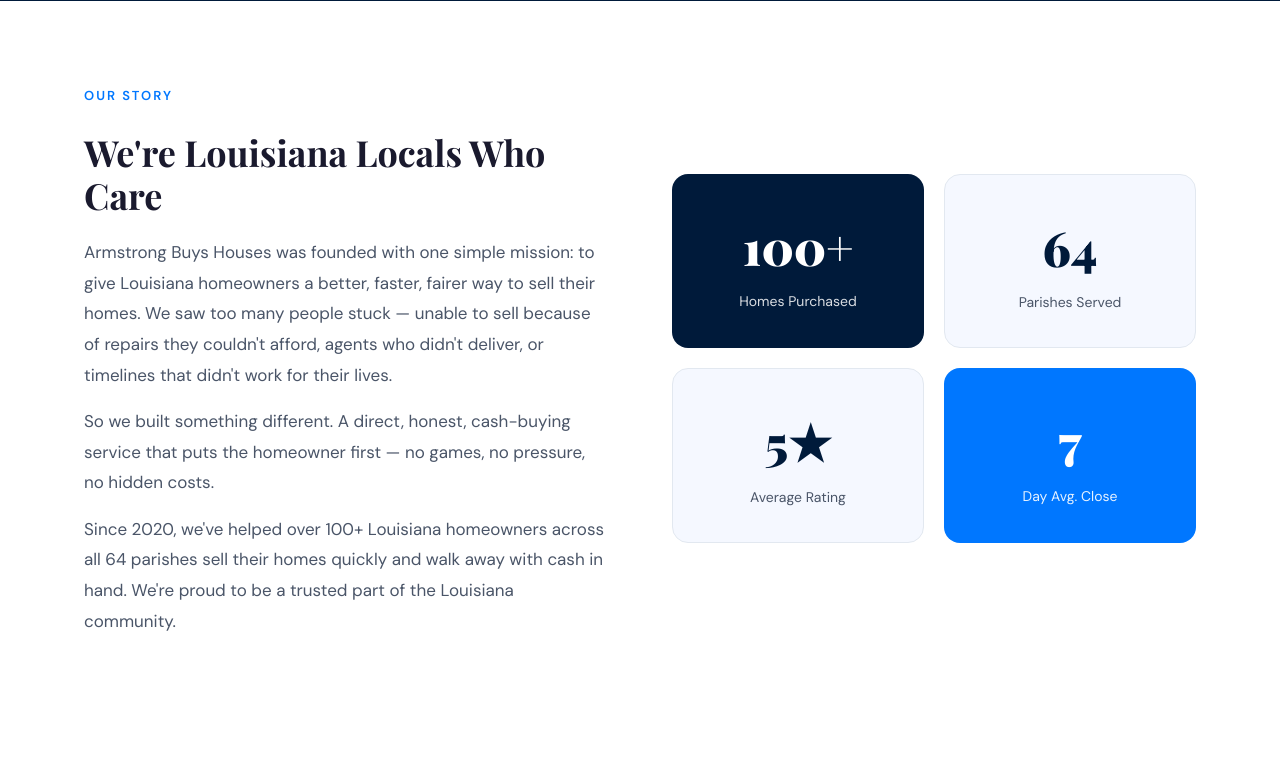
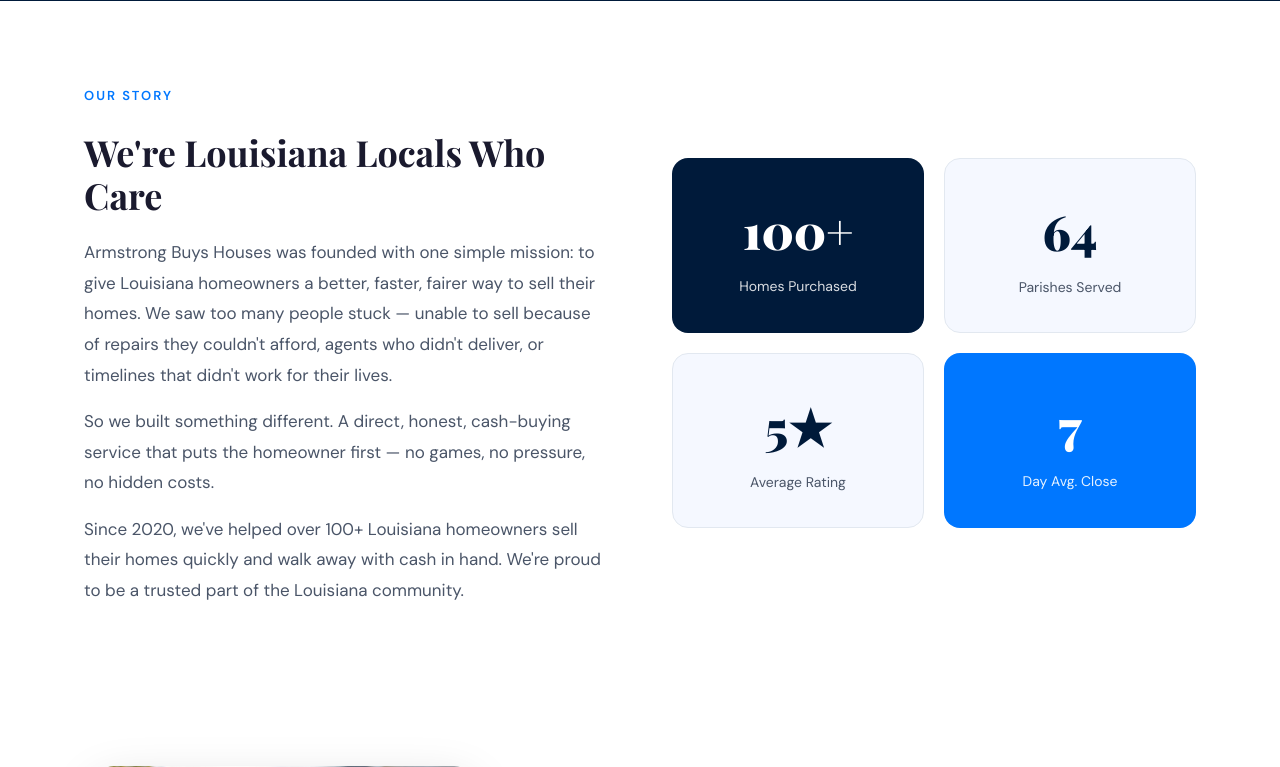
Before and after one commit to Armstrongrealestate/Website, a Flask app: page /about in a window 1280 px wide. Shown: the part 361-1128 px from the top of the page. Run offline with Flask 3, Linux system fonts and the light colour scheme.

Commit message:
Remove redundant text from about.html

```diff
--- a/templates/about.html
+++ b/templates/about.html
@@ -24,7 +24,7 @@
           So we built something different. A direct, honest, cash-buying service that puts the homeowner first — no games, no pressure, no hidden costs.
         </p>
         <p style="color:var(--text-mid); font-size:17px; line-height:1.8;">
-          Since 2020, we've helped over 100+ Louisiana homeowners across all 64 parishes sell their homes quickly and walk away with cash in hand. We're proud to be a trusted part of the Louisiana community.
+          Since 2020, we've helped over 100+ Louisiana homeowners sell their homes quickly and walk away with cash in hand. We're proud to be a trusted part of the Louisiana community.
         </p>
       </div>
       <div style="display:grid; grid-template-columns:1fr 1fr; gap:20px;">
```
